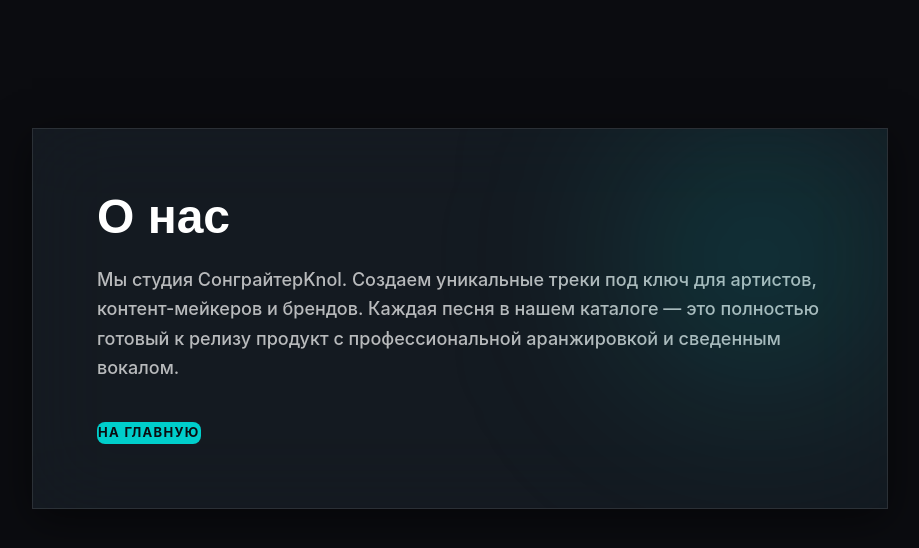
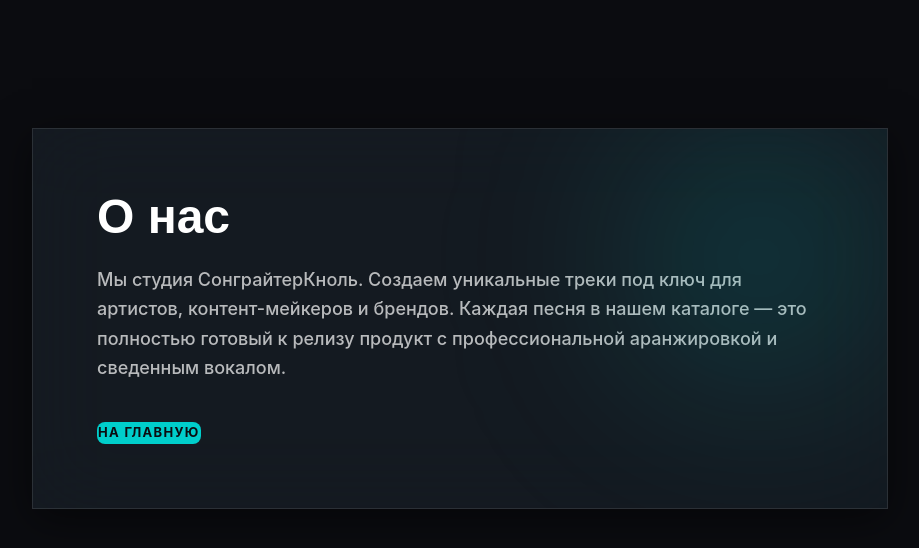
Before and after one commit to nmsnalldesign-oss/knol-records, a Next.js app: page /about in a window 1280 px wide. Shown: the top 548 px of the page, without its empty margins (180-1099 px from the left). Built offline with nearby package versions, Linux system fonts and the light colour scheme.

Commit message:
content: rename CонграйтерKnol to CонграйтерКноль in tags

```diff
--- a/app/about/page.tsx
+++ b/app/about/page.tsx
@@ -1,8 +1,8 @@
 import type { Metadata } from 'next'
 
 export const metadata: Metadata = {
-  title: 'О нас — СонграйтерKnol',
-  description: 'Информация о СонграйтерKnol',
+  title: 'О нас — СонграйтерКноль',
+  description: 'Информация о СонграйтерКноль',
 }
 
 export default function AboutPage() {
@@ -13,7 +13,7 @@
           <div className="absolute top-0 right-0 w-64 h-64 bg-accent/20 blur-[100px] rounded-full pointer-events-none" />
           <h1 className="font-display text-4xl md:text-5xl text-white mb-6 font-bold text-glow">О нас</h1>
           <p className="text-white/70 text-lg leading-relaxed mb-6 font-medium">
-            Мы студия СонграйтерKnol. Создаем уникальные треки под ключ для артистов, контент-мейкеров и брендов.
+            Мы студия СонграйтерКноль. Создаем уникальные треки под ключ для артистов, контент-мейкеров и брендов.
             Каждая песня в нашем каталоге — это полностью готовый к релизу продукт с профессиональной аранжировкой и сведенным вокалом.
           </p>
           <a href="/" className="btn-main mt-4">На главную</a>
--- a/app/how-to-buy/page.tsx
+++ b/app/how-to-buy/page.tsx
@@ -1,7 +1,7 @@
 import type { Metadata } from 'next'
 
 export const metadata: Metadata = {
-  title: 'Как купить — СонграйтерKnol',
+  title: 'Как купить — СонграйтерКноль',
   description: 'Инструкция по покупке авторских песен',
 }
 
--- a/app/layout.tsx
+++ b/app/layout.tsx
@@ -1,19 +1,19 @@
 import type { Metadata } from 'next'
 import './globals.css'
 export const metadata: Metadata = {
-  title: 'СонграйтерKnol — Авторские песни на продажу',
+  title: 'СонграйтерКноль — Авторские песни на продажу',
   description: 'Покупайте готовые авторские песни с полной передачей прав. Тексты, аранжировки и продакшн студийного качества. Детские, мужские, женские треки.',
   keywords: ['авторские песни', 'купить песню', 'songwriter', 'текст песни', 'аранжировка', 'музыка на заказ'],
   openGraph: {
-    title: 'СонграйтерKnol — Авторские песни на продажу',
+    title: 'СонграйтерКноль — Авторские песни на продажу',
     description: 'Готовые авторские песни с полной передачей прав. Тексты, аранжировки и продакшн.',
-    siteName: 'СонграйтерKnol',
+    siteName: 'СонграйтерКноль',
     locale: 'ru_RU',
     type: 'website',
   },
   twitter: {
     card: 'summary_large_image',
-    title: 'СонграйтерKnol',
+    title: 'СонграйтерКноль',
     description: 'Авторские песни на продажу с полной передачей прав',
   },
   robots: {
--- a/app/oferta/page.tsx
+++ b/app/oferta/page.tsx
@@ -1,7 +1,7 @@
 import type { Metadata } from 'next'
 
 export const metadata: Metadata = {
-  title: 'Публичная оферта — СонграйтерKnol',
+  title: 'Публичная оферта — СонграйтерКноль',
   description: 'Публичная оферта на оказание услуг по продаже авторских песен.',
 }
 
--- a/app/privacy/page.tsx
+++ b/app/privacy/page.tsx
@@ -1,7 +1,7 @@
 import type { Metadata } from 'next'
 
 export const metadata: Metadata = {
-  title: 'Политика конфиденциальности — СонграйтерKnol',
+  title: 'Политика конфиденциальности — СонграйтерКноль',
   description: 'Политика конфиденциальности и обработки персональных данных.',
 }
 
```
